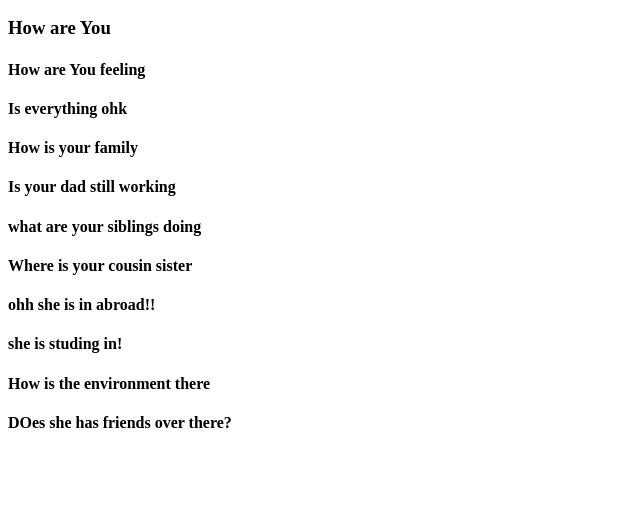
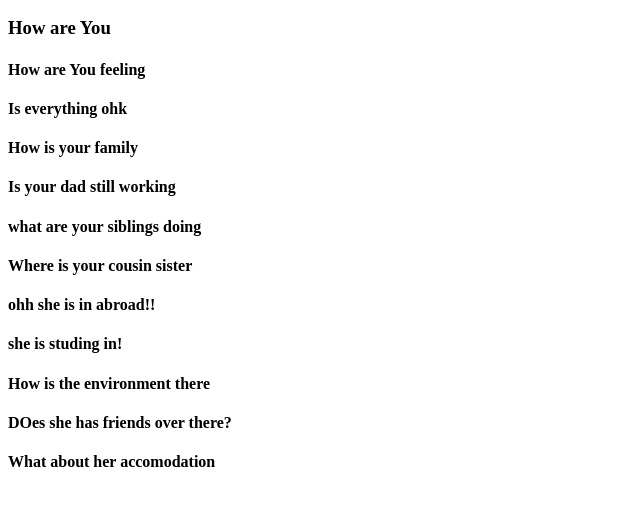
Before and after one commit to Shreyeshnk/Demo8, a plain HTML site: page index.html in a window 1280 px wide. Shown: the part 96-602 px from the top of the page, without its empty margins (0-640 px from the left). Drawn offline with Linux system fonts and the light colour scheme.

Commit message:
Update index.html

```diff
--- a/index.html
+++ b/index.html
@@ -13,5 +13,6 @@
         <h4> she is studing in!</h4>
         <h4> How is the environment there</h4>
          <h4> DOes she has friends over there?</h4>
+         <h4> What about her accomodation</h4>
     </body>
 </html>
```
